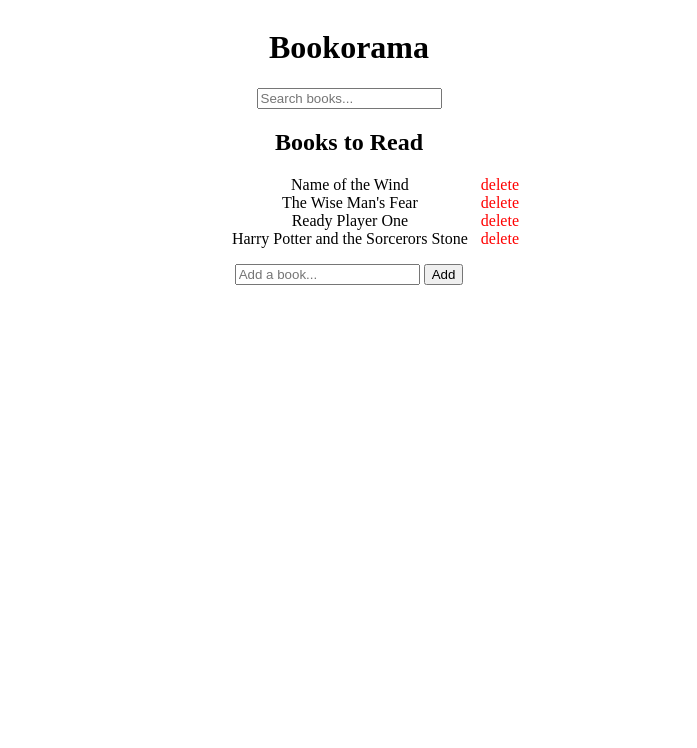
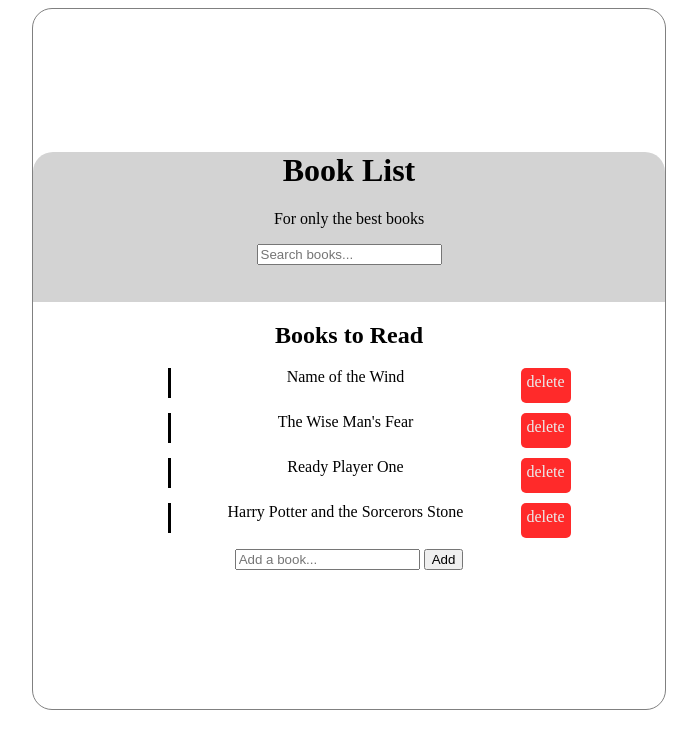
Before and after one commit to Jon-D-Smith/library-app, a plain HTML site: page index.html in a window 1280 px wide. Shown: the whole page, without its empty margins (291-988 px from the left). Drawn offline with Linux system fonts and the light colour scheme.

Commit message:
Added more styling

```diff
--- a/index.html
+++ b/index.html
@@ -9,7 +9,8 @@
   	<div id="wrapper">
 	    <header>
 	    	<div id="page-banner">
-	    		<h1 class="title">Bookorama</h1>
+	    		<h1 class="title">Book List</h1>
+				<p>For only the best books</p>
 
           <form id="search-books">
             <input type="text" placeholder="Search books..." />
--- a/styles.css
+++ b/styles.css
@@ -1,7 +1,18 @@
 #wrapper {
     margin: 0 auto;
+    width: 50%;
+    align-content: center;
+    border: 1px solid grey;
+    border-radius: 20px;
+    height: 700px;
+}
 
-    align-content: center;
+#page-banner {
+    background-color: lightgrey;
+    margin-top: -2.75%;
+    border-radius: 20px 20px 0 0;
+    height: 150px;
+    text-align: center;
 }
 
 h1 {
@@ -12,17 +23,21 @@ h1 {
 
    text-align: center;
 
+}
+
+ul li {
+    width: 400px;
+    height: 30px;
+    margin:15px auto;
+    list-style: none;
+    border-left: black solid 3px;
 
 }
 
-ul li {
-    width: 300px;
-    margin:0 auto;
-    list-style: none;
-}
-.books {
+ul li:hover {
 
-    width
+    border-left: blue solid 3px;
+    font-size: 1.1em;
 }
 
 #add-book, #search-books {
@@ -30,6 +45,11 @@ ul li {
 }
 
 .delete {
-    color:red;
+    background-color: rgb(255, 42, 42);
+    color:rgb(235, 235, 235);
+    height:30px;
+    width: 50px;
     float: right;
+    padding-top: 5px;
+    border-radius: 5px;
 }
```
